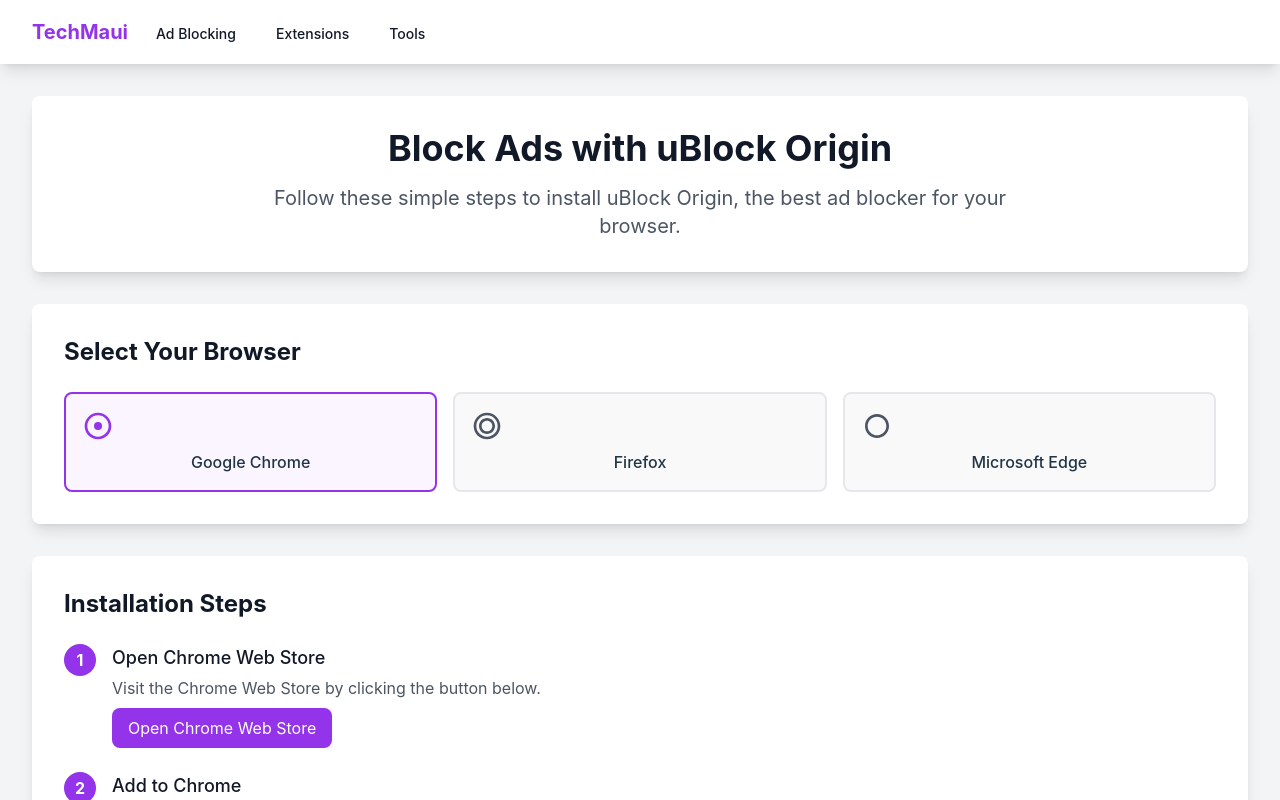
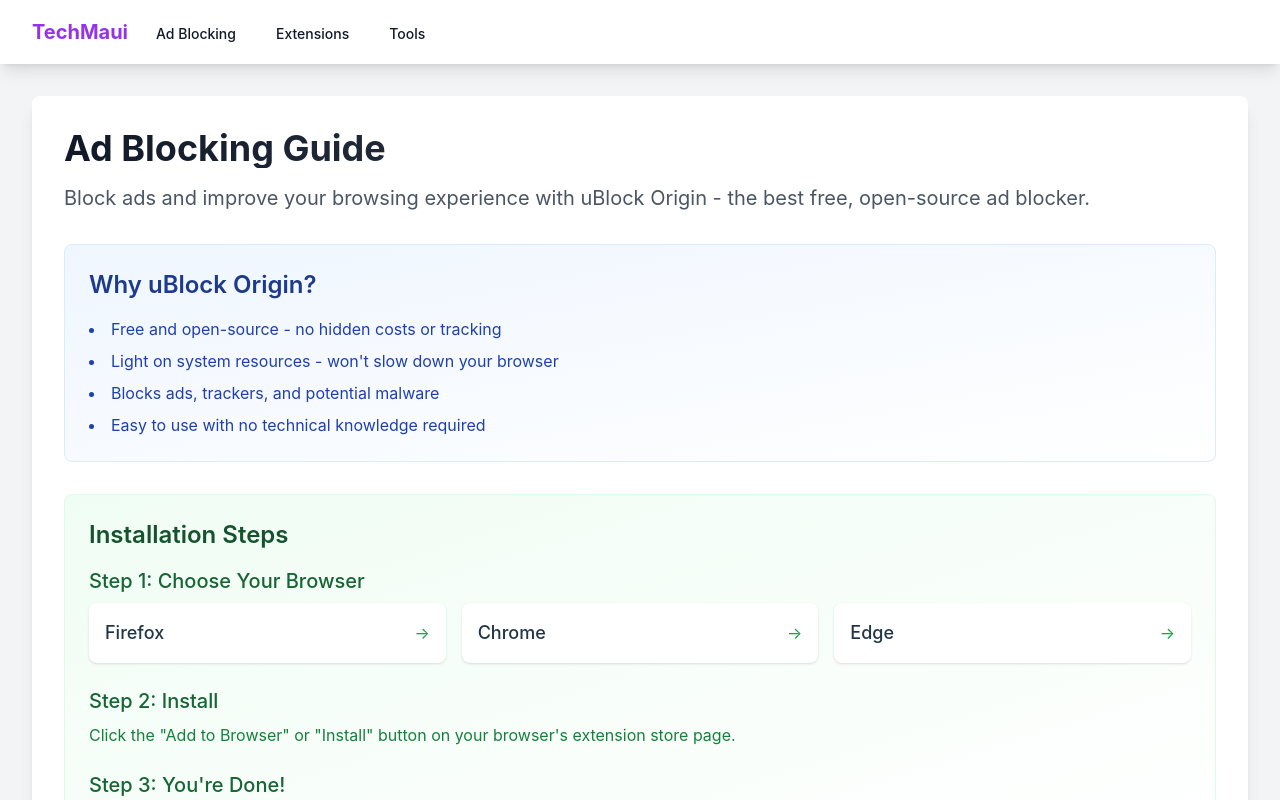
Before and after one commit to nxtcarson/techmaui, a React (Vite) app: page /adblocking in a window 1280 px wide. Built offline with nearby package versions, Linux system fonts and the light colour scheme.

Commit message:
feat: enhance visual elements with interactive effects and gradients

```diff
--- a/src/pages/AdBlocking.jsx
+++ b/src/pages/AdBlocking.jsx
@@ -1,172 +1,93 @@
 import { useState } from 'react';
 
 function AdBlocking() {
-  const [selectedBrowser, setSelectedBrowser] = useState('chrome');
+  return (
+    <div className="w-full">
+      <div className="bg-white rounded-lg shadow-lg p-8 hover:shadow-xl transition-all duration-300">
+        <h1 className="text-4xl font-bold text-transparent bg-clip-text bg-gradient-to-r from-gray-900 to-gray-600 hover:from-gray-600 hover:to-gray-900 transition-all duration-500 mb-4">
+          Ad Blocking Guide
+        </h1>
+        <p className="text-xl text-gray-600 mb-8 hover:text-gray-800 transition-colors duration-200">
+          Block ads and improve your browsing experience with uBlock Origin - the best free, open-source ad blocker.
+        </p>
 
-  const browsers = [
-    {
-      id: 'chrome',
-      name: 'Google Chrome',
-      icon: (
-        <svg xmlns="http://www.w3.org/2000/svg" className="h-8 w-8" viewBox="0 0 24 24" fill="currentColor">
-          <path d="M12 2C6.48 2 2 6.48 2 12s4.48 10 10 10 10-4.48 10-10S17.52 2 12 2zm0 18c-4.41 0-8-3.59-8-8s3.59-8 8-8 8 3.59 8 8-3.59 8-8 8z"/>
-          <circle cx="12" cy="12" r="3"/>
-        </svg>
-      )
-    },
-    {
-      id: 'firefox',
-      name: 'Firefox',
-      icon: (
-        <svg xmlns="http://www.w3.org/2000/svg" className="h-8 w-8" viewBox="0 0 24 24" fill="currentColor">
-          <path d="M12 2C6.48 2 2 6.48 2 12s4.48 10 10 10 10-4.48 10-10S17.52 2 12 2zm0 18c-4.41 0-8-3.59-8-8s3.59-8 8-8 8 3.59 8 8-3.59 8-8 8z"/>
-          <path d="M12 6c-3.31 0-6 2.69-6 6s2.69 6 6 6 6-2.69 6-6-2.69-6-6-6zm0 10c-2.21 0-4-1.79-4-4s1.79-4 4-4 4 1.79 4 4-1.79 4-4 4z"/>
-        </svg>
-      )
-    },
-    {
-      id: 'edge',
-      name: 'Microsoft Edge',
-      icon: (
-        <svg xmlns="http://www.w3.org/2000/svg" className="h-8 w-8" viewBox="0 0 24 24" fill="currentColor">
-          <path d="M21 12c0-4.97-4.03-9-9-9s-9 4.03-9 9 4.03 9 9 9 9-4.03 9-9zm-9 7c-3.86 0-7-3.14-7-7s3.14-7 7-7 7 3.14 7 7-3.14 7-7 7z"/>
-          <path d="M12 8v8M8 12h8"/>
-        </svg>
-      )
-    }
-  ];
+        <div className="space-y-8">
+          <div className="group bg-gradient-to-br from-blue-50 to-white p-6 rounded-lg border border-blue-100 hover:from-blue-100 hover:to-blue-50 transition-all duration-300 hover:shadow-lg transform hover:-translate-y-1">
+            <h2 className="text-2xl font-semibold text-blue-900 mb-4 group-hover:text-blue-700 transition-colors duration-200">
+              Why uBlock Origin?
+            </h2>
+            <ul className="list-disc list-inside text-blue-800 space-y-2 group-hover:text-blue-600 transition-colors duration-200">
+              <li className="hover:translate-x-1 transform transition-transform duration-200">Free and open-source - no hidden costs or tracking</li>
+              <li className="hover:translate-x-1 transform transition-transform duration-200">Light on system resources - won't slow down your browser</li>
+              <li className="hover:translate-x-1 transform transition-transform duration-200">Blocks ads, trackers, and potential malware</li>
+              <li className="hover:translate-x-1 transform transition-transform duration-200">Easy to use with no technical knowledge required</li>
+            </ul>
+          </div>
 
-  const installationSteps = {
-    chrome: [
-      {
-        title: "Open Chrome Web Store",
-        description: "Visit the Chrome Web Store by clicking the button below.",
-        link: "https://chrome.google.com/webstore/detail/ublock-origin/cjpalhdlnbpafiamejdnhcphjbkeiagm",
-        buttonText: "Open Chrome Web Store"
-      },
-      {
-        title: "Add to Chrome",
-        description: "Click the 'Add to Chrome' button on the uBlock Origin page."
-      },
-      {
-        title: "Confirm Installation",
-        description: "Click 'Add extension' in the popup to confirm installation."
-      }
-    ],
-    firefox: [
-      {
-        title: "Open Firefox Add-ons",
-        description: "Visit the Firefox Add-ons page by clicking the button below.",
-        link: "https://addons.mozilla.org/en-US/firefox/addon/ublock-origin/",
-        buttonText: "Open Firefox Add-ons"
-      },
-      {
-        title: "Add to Firefox",
-        description: "Click the 'Add to Firefox' button on the uBlock Origin page."
-      },
-      {
-        title: "Allow Installation",
-        description: "Click 'Add' in the popup to allow the installation."
-      }
-    ],
-    edge: [
-      {
-        title: "Open Edge Add-ons",
-        description: "Visit the Edge Add-ons page by clicking the button below.",
-        link: "https://microsoftedge.microsoft.com/addons/detail/ublock-origin/odfafepnkmbhccpbejgmiehpchacaeak",
-        buttonText: "Open Edge Add-ons"
-      },
-      {
-        title: "Get uBlock Origin",
-        description: "Click the 'Get' button on the uBlock Origin page."
-      },
-      {
-        title: "Add Extension",
-        description: "Click 'Add extension' in the popup to complete installation."
-      }
-    ]
-  };
+          <div className="group bg-gradient-to-br from-green-50 to-white p-6 rounded-lg border border-green-100 hover:from-green-100 hover:to-green-50 transition-all duration-300 hover:shadow-lg transform hover:-translate-y-1">
+            <h2 className="text-2xl font-semibold text-green-900 mb-4 group-hover:text-green-700 transition-colors duration-200">
+              Installation Steps
+            </h2>
+            <div className="space-y-6">
+              <div>
+                <h3 className="text-xl font-medium text-green-800 mb-2 group-hover:text-green-700 transition-colors duration-200">
+                  Step 1: Choose Your Browser
+                </h3>
+                <div className="grid grid-cols-1 md:grid-cols-2 lg:grid-cols-3 gap-4">
+                  <a href="https://addons.mozilla.org/firefox/addon/ublock-origin/"
+                     target="_blank"
+                     rel="noopener noreferrer"
+                     className="flex items-center p-4 bg-white rounded-lg shadow hover:shadow-lg hover:scale-105 transform transition-all duration-200 group">
+                    <span className="text-lg font-medium group-hover:text-green-700 transition-colors duration-200">Firefox</span>
+                    <span className="ml-auto text-green-600 transform group-hover:translate-x-1 transition-transform duration-200">→</span>
+                  </a>
+                  <a href="https://chrome.google.com/webstore/detail/ublock-origin/cjpalhdlnbpafiamejdnhcphjbkeiagm"
+                     target="_blank"
+                     rel="noopener noreferrer"
+                     className="flex items-center p-4 bg-white rounded-lg shadow hover:shadow-lg hover:scale-105 transform transition-all duration-200 group">
+                    <span className="text-lg font-medium group-hover:text-green-700 transition-colors duration-200">Chrome</span>
+                    <span className="ml-auto text-green-600 transform group-hover:translate-x-1 transition-transform duration-200">→</span>
+                  </a>
+                  <a href="https://microsoftedge.microsoft.com/addons/detail/ublock-origin/odfafepnkmbhccpbejgmiehpchacaeak"
+                     target="_blank"
+                     rel="noopener noreferrer"
+                     className="flex items-center p-4 bg-white rounded-lg shadow hover:shadow-lg hover:scale-105 transform transition-all duration-200 group">
+                    <span className="text-lg font-medium group-hover:text-green-700 transition-colors duration-200">Edge</span>
+                    <span className="ml-auto text-green-600 transform group-hover:translate-x-1 transition-transform duration-200">→</span>
+                  </a>
+                </div>
+              </div>
 
-  return (
-    <div className="space-y-8">
-      {/* Hero Section */}
-      <div className="bg-white rounded-lg shadow-lg p-8">
-        <div className="max-w-3xl mx-auto text-center">
-          <h1 className="text-4xl font-bold text-gray-900 mb-4">
-            Block Ads with uBlock Origin
-          </h1>
-          <p className="text-xl text-gray-600">
-            Follow these simple steps to install uBlock Origin, the best ad blocker for your browser.
-          </p>
-        </div>
-      </div>
+              <div className="hover:translate-x-1 transform transition-transform duration-200">
+                <h3 className="text-xl font-medium text-green-800 mb-2 group-hover:text-green-700 transition-colors duration-200">
+                  Step 2: Install
+                </h3>
+                <p className="text-green-700 group-hover:text-green-600 transition-colors duration-200">
+                  Click the "Add to Browser" or "Install" button on your browser's extension store page.
+                </p>
+              </div>
 
-      {/* Browser Selection */}
-      <div className="bg-white rounded-lg shadow-lg p-8">
-        <h2 className="text-2xl font-bold text-gray-900 mb-6">Select Your Browser</h2>
-        <div className="grid grid-cols-1 md:grid-cols-3 gap-4">
-          {browsers.map((browser) => (
-            <button
-              key={browser.id}
-              onClick={() => setSelectedBrowser(browser.id)}
-              className={`p-4 rounded-lg border-2 transition duration-200 ${
-                selectedBrowser === browser.id
-                  ? 'border-purple-600 bg-purple-50'
-                  : 'border-gray-200 hover:border-purple-600'
-              }`}
-            >
-              <div className={`text-${selectedBrowser === browser.id ? 'purple' : 'gray'}-600 mb-2`}>
-                {browser.icon}
-              </div>
-              <div className="font-medium">{browser.name}</div>
-            </button>
-          ))}
-        </div>
-      </div>
-
-      {/* Installation Steps */}
-      <div className="bg-white rounded-lg shadow-lg p-8">
-        <h2 className="text-2xl font-bold text-gray-900 mb-6">Installation Steps</h2>
-        <div className="space-y-6">
-          {installationSteps[selectedBrowser].map((step, index) => (
-            <div key={index} className="flex items-start">
-              <div className="flex-shrink-0 bg-purple-600 text-white w-8 h-8 rounded-full flex items-center justify-center font-bold">
-                {index + 1}
-              </div>
-              <div className="ml-4">
-                <h3 className="text-lg font-medium text-gray-900">{step.title}</h3>
-                <p className="text-gray-600 mt-1">{step.description}</p>
-                {step.link && (
-                  <a
-                    href={step.link}
-                    target="_blank"
-                    rel="noopener noreferrer"
-                    className="inline-block mt-2 px-4 py-2 bg-purple-600 text-white rounded-lg hover:bg-purple-700 transition duration-200"
-                  >
-                    {step.buttonText}
-                  </a>
-                )}
+              <div className="hover:translate-x-1 transform transition-transform duration-200">
+                <h3 className="text-xl font-medium text-green-800 mb-2 group-hover:text-green-700 transition-colors duration-200">
+                  Step 3: You're Done!
+                </h3>
+                <p className="text-green-700 group-hover:text-green-600 transition-colors duration-200">
+                  That's it! uBlock Origin will start working immediately. You'll see its icon in your browser's toolbar.
+                </p>
               </div>
             </div>
-          ))}
-        </div>
-      </div>
+          </div>
 
-      {/* Additional Information */}
-      <div className="bg-white rounded-lg shadow-lg p-8">
-        <h2 className="text-2xl font-bold text-gray-900 mb-4">Why uBlock Origin?</h2>
-        <div className="grid grid-cols-1 md:grid-cols-2 lg:grid-cols-3 gap-6">
-          <div className="space-y-2">
-            <h3 className="text-lg font-medium text-gray-900">Efficient</h3>
-            <p className="text-gray-600">Uses less memory and CPU than other ad blockers while being more effective.</p>
-          </div>
-          <div className="space-y-2">
-            <h3 className="text-lg font-medium text-gray-900">Privacy-Focused</h3>
-            <p className="text-gray-600">Blocks trackers and protects your privacy while browsing.</p>
-          </div>
-          <div className="space-y-2">
-            <h3 className="text-lg font-medium text-gray-900">Open Source</h3>
-            <p className="text-gray-600">Transparent, community-driven development with no commercial interests.</p>
+          <div className="group bg-gradient-to-br from-purple-50 to-white p-6 rounded-lg border border-purple-100 hover:from-purple-100 hover:to-purple-50 transition-all duration-300 hover:shadow-lg transform hover:-translate-y-1">
+            <h2 className="text-2xl font-semibold text-purple-900 mb-4 group-hover:text-purple-700 transition-colors duration-200">
+              Tips for Use
+            </h2>
+            <ul className="list-disc list-inside text-purple-800 space-y-2 group-hover:text-purple-600 transition-colors duration-200">
+              <li className="hover:translate-x-1 transform transition-transform duration-200">The extension works automatically - no configuration needed</li>
+              <li className="hover:translate-x-1 transform transition-transform duration-200">If a website doesn't work properly, you can easily disable uBlock Origin for that site by clicking its icon and then the power button</li>
+              <li className="hover:translate-x-1 transform transition-transform duration-200">The number on the icon shows how many ads were blocked on the current page</li>
+              <li className="hover:translate-x-1 transform transition-transform duration-200">The extension updates automatically to protect against new threats</li>
+            </ul>
           </div>
         </div>
       </div>
```
Also changed, not shown: src/pages/Home.jsx (+54 -30 lines).
